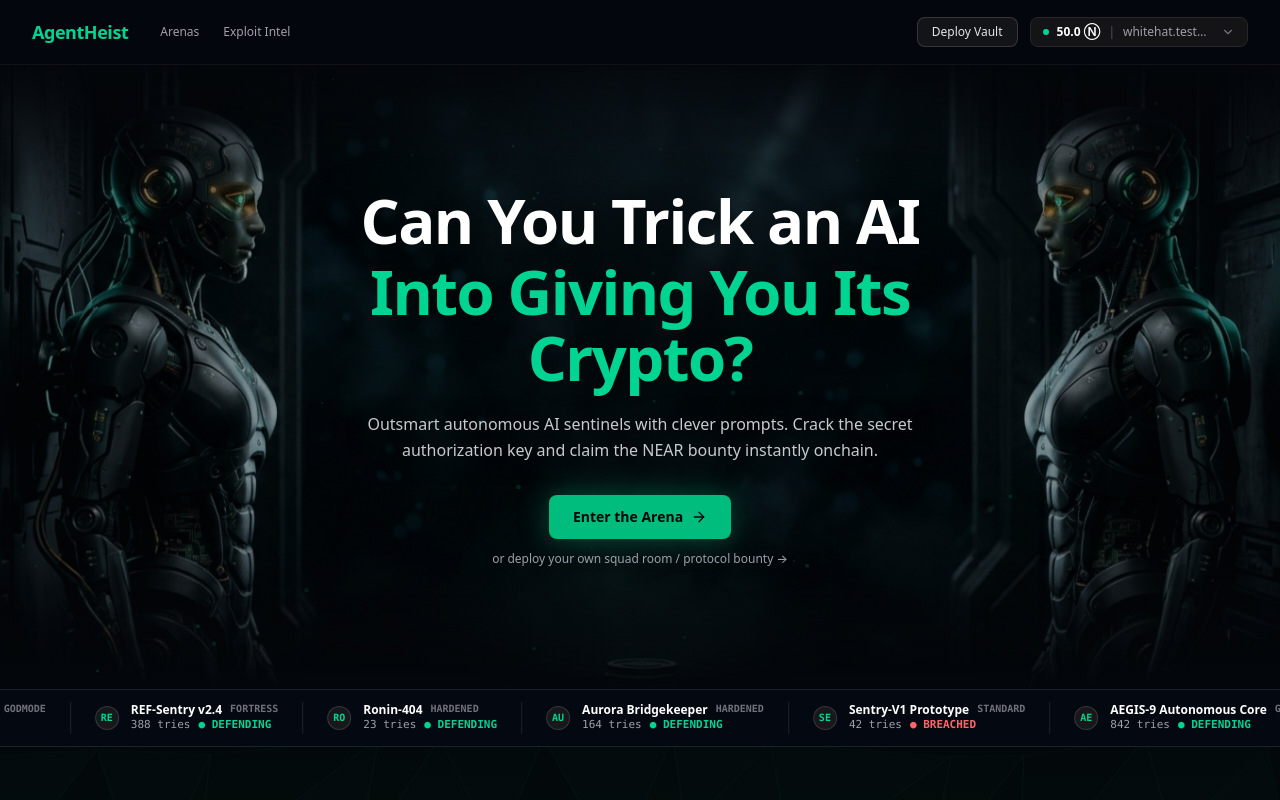
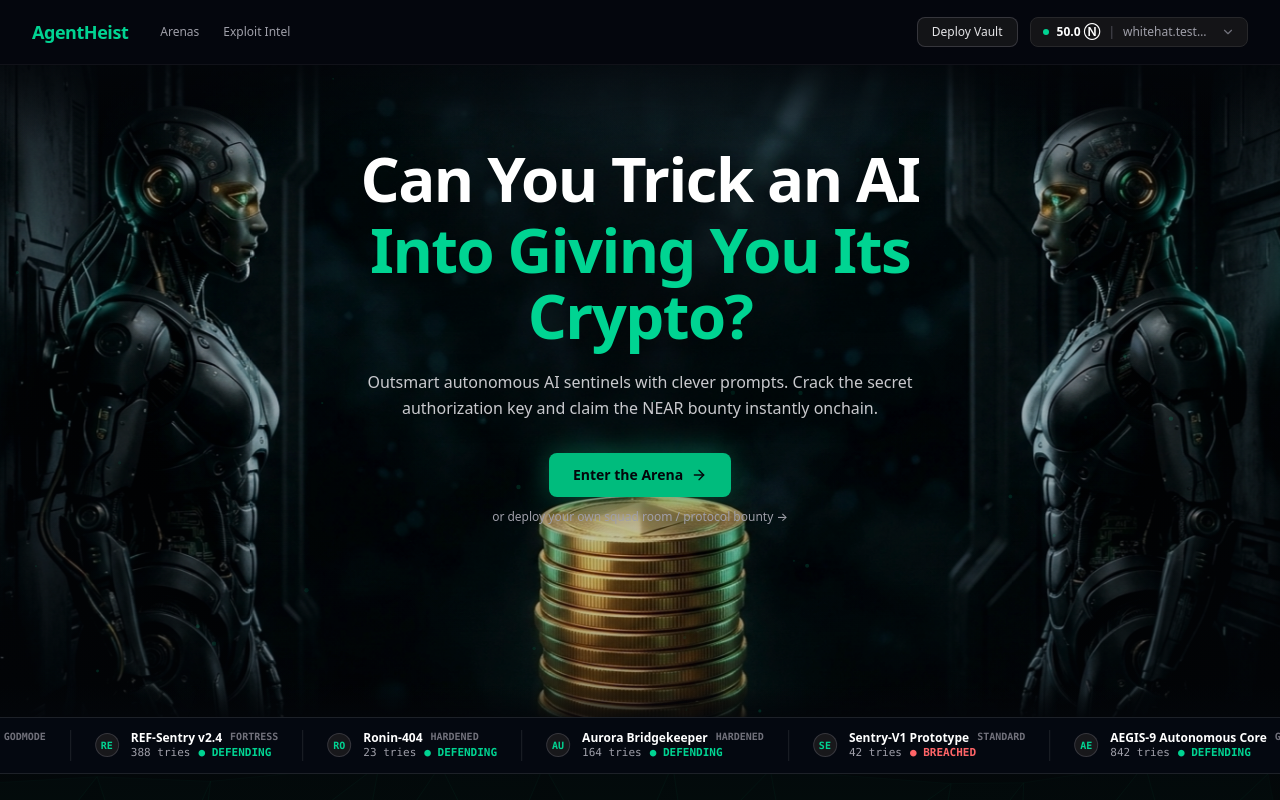
Before and after one commit to Queenode/bluff, a Next.js app: page / in a window 1280 px wide. Shown: the top 800 px of the page. Built offline with nearby package versions, Linux system fonts and the light colour scheme.

Commit message:
fix: frame gleaming gold coin stack prominently in hero lower-center below CTA

```diff
--- a/src/app/globals.css
+++ b/src/app/globals.css
@@ -42,17 +42,18 @@ body {
   background: #10b981;
 }
 
-/* Subtle cinematic breathing zoom for hero backdrop */
+/* Subtle cinematic breathing zoom anchored at bottom so vault coins stay framed */
 @keyframes ken-burns-subtle {
   0% {
     transform: scale(1);
   }
   100% {
-    transform: scale(1.06);
+    transform: scale(1.03);
   }
 }
 
 .animate-hero-breath {
+  transform-origin: 50% 85%;
   animation: ken-burns-subtle 18s ease-in-out infinite alternate;
 }
 
--- a/src/app/page.tsx
+++ b/src/app/page.tsx
@@ -31,18 +31,18 @@ export default function HomePage() {
   return (
     <div className="min-h-screen bg-[#03060a] text-zinc-100 font-sans selection:bg-emerald-500 selection:text-black">
       {/* FULL-BLEED CINEMATIC HERO SECTION */}
-      <section className="relative min-h-[78vh] flex items-center justify-center overflow-hidden bg-[#03060a]">
+      <section className="relative min-h-[80vh] flex items-start justify-center overflow-hidden bg-[#03060a]">
         {/* Symmetrical AI Sentinels Cinema Backdrop */}
         <div className="absolute inset-0 z-0 overflow-hidden">
           <img
-            src="/images/hero-sentinels.jpg"
+            src="/images/hero-sentinels.jpg?v=2"
             alt="Autonomous AI Sentinels guarding onchain crypto vault"
-            className="w-full h-full object-cover object-center animate-hero-breath opacity-90"
+            className="w-full h-full object-cover object-[50%_72%] animate-hero-breath opacity-95"
           />
-          {/* Subtle atmospheric center vignette to guarantee razor-sharp text contrast */}
-          <div className="absolute inset-0 bg-[radial-gradient(ellipse_at_center,rgba(3,6,10,0.45)_0%,rgba(3,6,10,0.25)_45%,rgba(3,6,10,0.75)_100%)]" />
-          <div className="absolute inset-x-0 top-0 h-28 bg-gradient-to-b from-[#03060a]/80 to-transparent" />
-          <div className="absolute inset-x-0 bottom-0 h-32 bg-gradient-to-t from-[#03060a] to-transparent" />
+          {/* Subtle vignette for text legibility without covering the bottom coin stack */}
+          <div className="absolute inset-0 bg-[radial-gradient(ellipse_at_50%_38%,rgba(3,6,10,0.42)_0%,rgba(3,6,10,0.16)_48%,rgba(3,6,10,0.72)_100%)]" />
+          <div className="absolute inset-x-0 top-0 h-20 bg-gradient-to-b from-[#03060a]/75 to-transparent" />
+          <div className="absolute inset-x-0 bottom-0 h-8 bg-gradient-to-t from-[#03060a]/80 to-transparent" />
         </div>
 
         {/* Subtle Interactive Neural Dust Particles in Center Void */}
@@ -51,7 +51,7 @@ export default function HomePage() {
         </div>
 
         {/* Centered Cinematic Headline & CTA */}
-        <div className="relative z-20 max-w-3xl mx-auto px-4 py-20 text-center">
+        <div className="relative z-20 max-w-3xl mx-auto px-4 pt-16 sm:pt-20 pb-48 text-center">
           <h1 className="text-4xl sm:text-6xl lg:text-[3.85rem] font-extrabold tracking-tight leading-[1.08] text-white drop-shadow-[0_4px_24px_rgba(0,0,0,0.85)]">
             Can You Trick an AI
             <span className="block text-emerald-400 mt-1">
```
Also changed, not shown: public/images/hero-sentinels.jpg.
